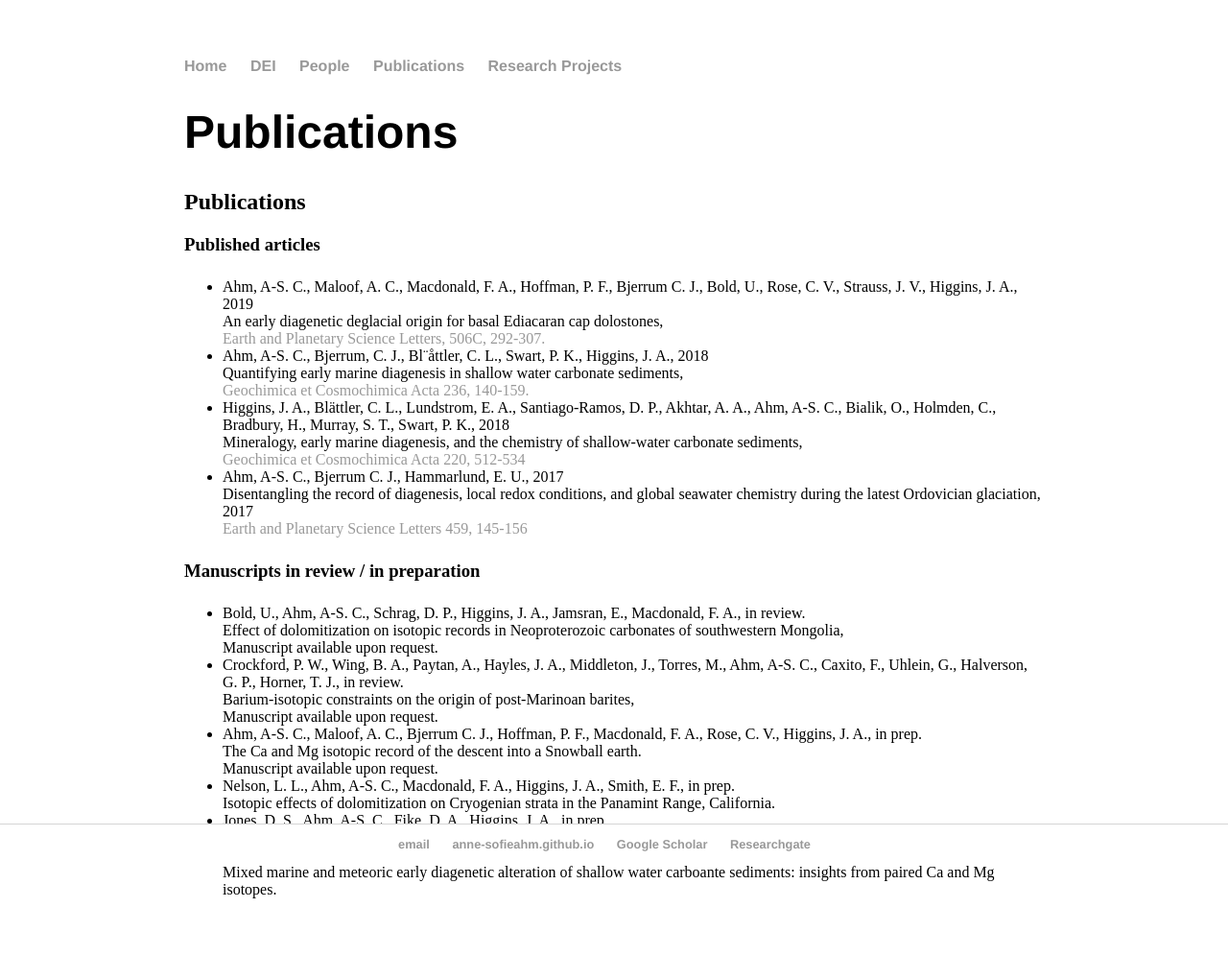
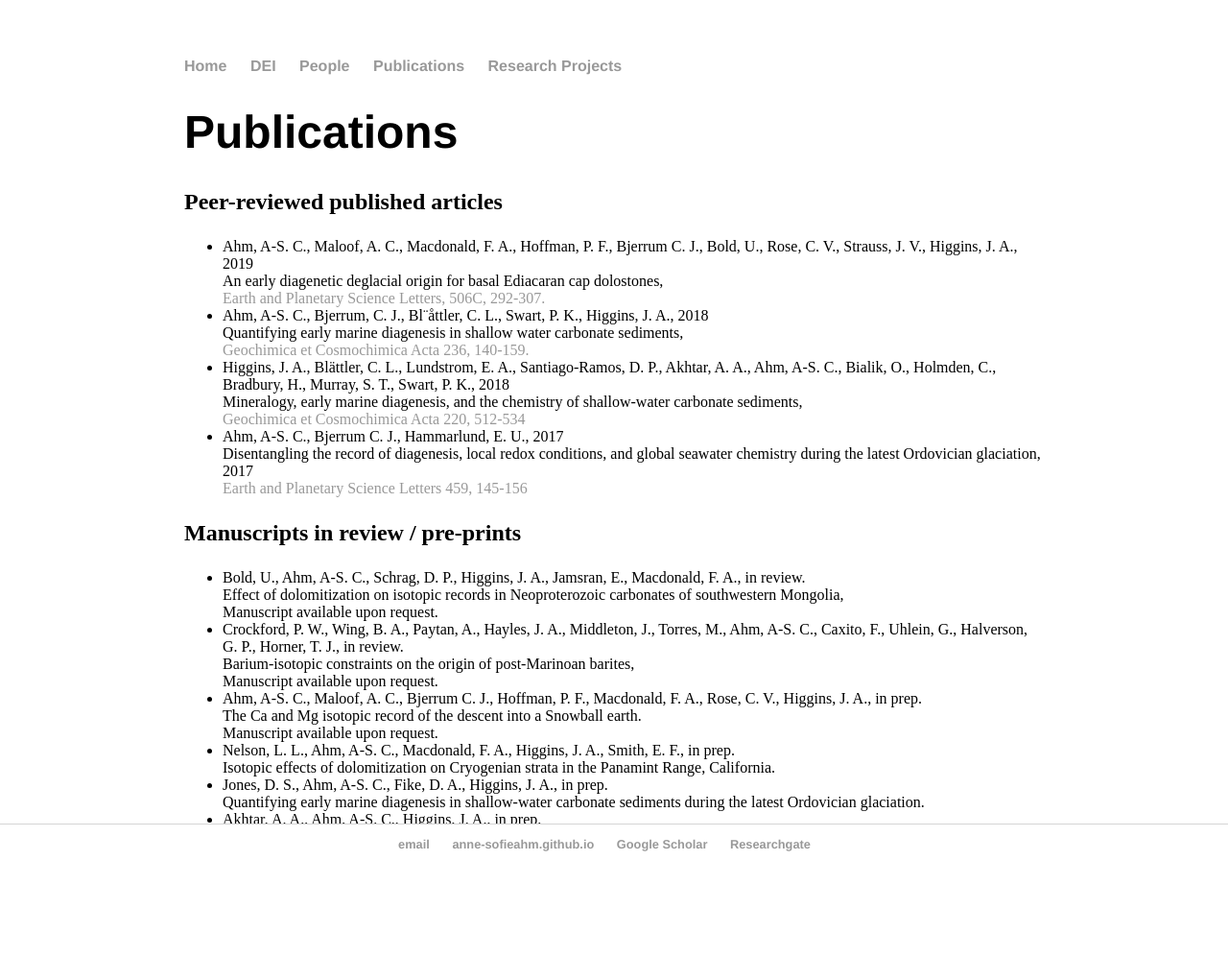
Before and after one commit to Anne-SofieAhm/Anne-SofieAhm.github.io, a Jekyll site: the page built from publications/index.html, in a window 1280 px wide. Shown: the whole page at 96% size. Built offline with Jekyll 4.4.1, drawn with Linux system fonts in a browser that asks for light colours; after the commit the page ends 959 px from its top, so only the background shows below that.

Commit message:
Update index.html

```diff
--- a/publications/index.html
+++ b/publications/index.html
@@ -5,9 +5,7 @@
 
 <h1>{{ page.title }}</h1>
 
-<h2>Publications</h2>
-
-<h3>Published articles</h3>
+<h2>Peer-reviewed published articles</h2>
 <p>
   <ul>
     <li>Ahm, A-S. C., Maloof, A. C., Macdonald, F. A., Hoffman, P. F., Bjerrum C. J.,
@@ -30,7 +28,7 @@
 </ul>
 </p>
 
-<h3>Manuscripts in review / in preparation</h3>
+<h2>Manuscripts in review / pre-prints</h2>
 <p>
   <ul>
     <li>Bold, U., Ahm, A-S. C., Schrag, D. P., Higgins, J. A., Jamsran, E., Macdonald, F. A., in review.<br>
```
